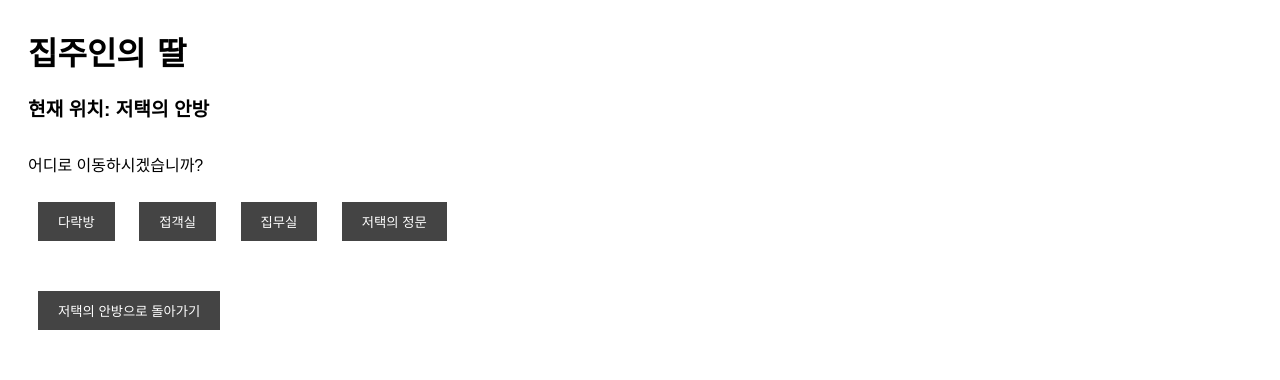
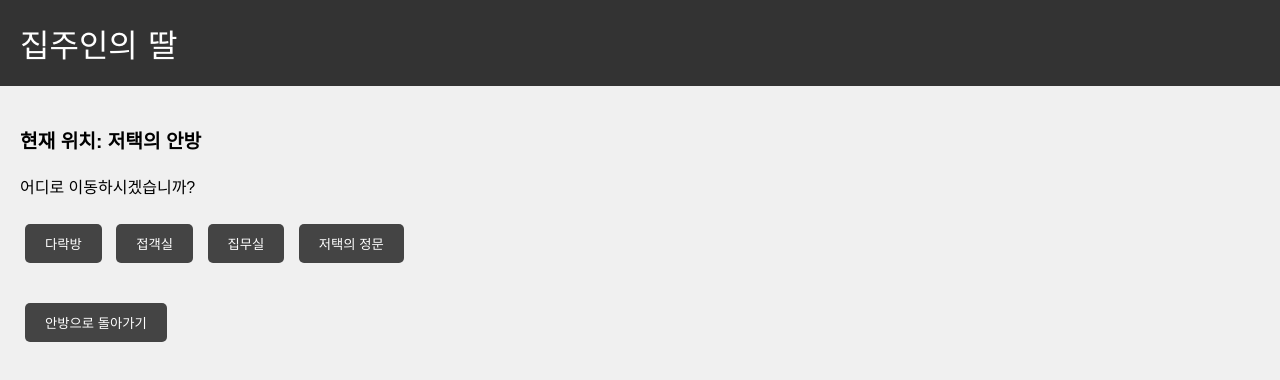
Before and after one commit to tptkdtngus/tptkdtngus.github.io, a plain HTML site: page 집주인의딸.html in a window 1280 px wide. Both pictures are taken after a click on the button "계속". Drawn offline with Linux system fonts and the light colour scheme.

Commit message:
Update 집주인의딸.html

```diff
--- a/집주인의딸.html
+++ b/집주인의딸.html
@@ -1,31 +1,41 @@
 <!DOCTYPE html>
 <html lang="ko">
 <head>
-  <meta charset="UTF-8" />
-  <meta name="viewport" content="width=device-width, initial-scale=1.0" />
+  <meta charset="UTF-8">
+  <meta name="viewport" content="width=device-width, initial-scale=1.0">
   <title>집주인의 딸</title>
   <style>
     body {
       font-family: 'Arial', sans-serif;
+      margin: 0;
+      padding: 0;
+      background-color: #f0f0f0;
+    }
+    header {
+      background-color: #333;
+      color: #fff;
+      padding: 20px;
+      font-family: "Brush Script MT", cursive;
+      font-size: 2em;
+    }
+    main {
       padding: 20px;
     }
-    .title {
-      font-size: 2em;
-      font-weight: bold;
-      font-family: "Brush Script MT", cursive;
-      margin-bottom: 10px;
-    }
     .section {
-      margin-top: 30px;
+      margin: 20px 0;
     }
     .btn {
       display: inline-block;
-      margin: 10px;
+      margin: 10px 5px;
       padding: 10px 20px;
       background-color: #444;
       color: white;
       border: none;
       cursor: pointer;
+      border-radius: 5px;
+    }
+    .btn:hover {
+      background-color: #666;
     }
     #location {
       font-weight: bold;
@@ -35,9 +45,10 @@
   </style>
 </head>
 <body>
-  <div class="title">집주인의 딸</div>
+  <header>집주인의 딸</header>
 
-  <div id="content">
+  <main>
+    <div id="intro">
       <p>어디로 간지 모르는 집 주인의 딸</p>
       <p>저택의 문이 모두 잠겨 이유를 찾는 중</p>
       <button class="btn" onclick="startGame()">계속</button>
@@ -55,13 +66,14 @@
       </div>
 
       <div class="section">
-      <button class="btn" onclick="moveTo('저택의 안방')">저택의 안방으로 돌아가기</button>
+        <button class="btn" onclick="moveTo('저택의 안방')">안방으로 돌아가기</button>
       </div>
     </div>
+  </main>
 
   <script>
     function startGame() {
-      document.getElementById("content").style.display = "none";
+      document.getElementById("intro").style.display = "none";
       document.getElementById("game").style.display = "block";
     }
 
```
Lines whose indentation alone changed are shown as unchanged.
